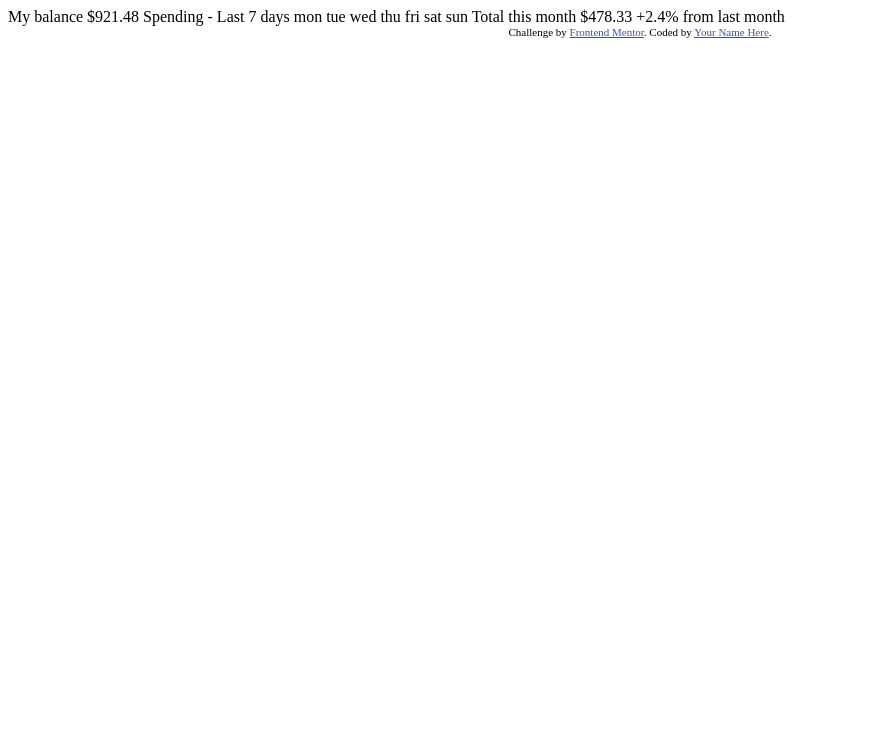
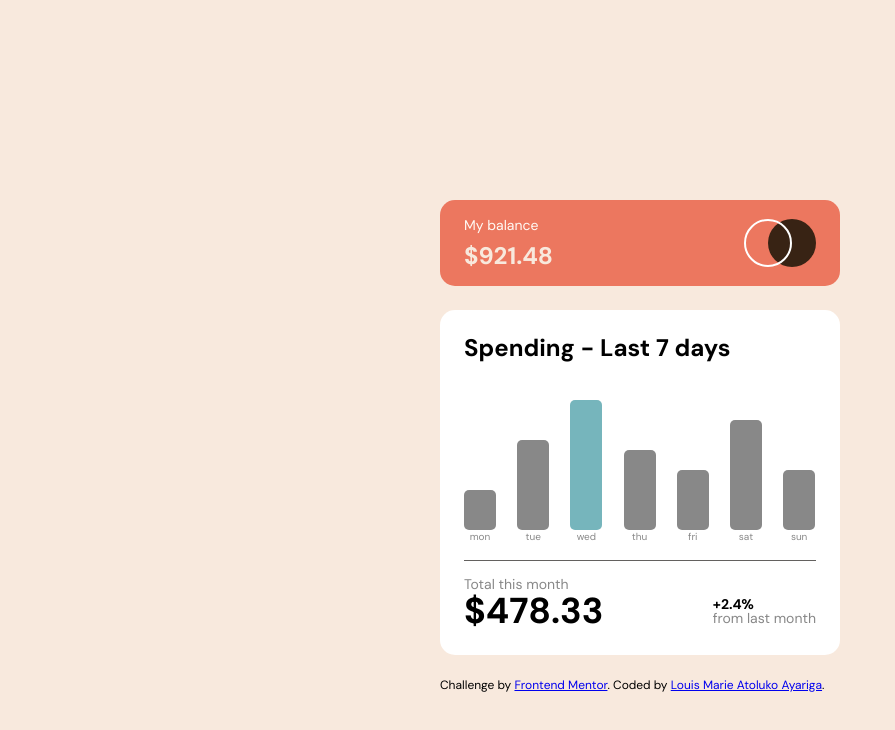
Before and after one commit to almamarie/HTML-CSS-Expenses-chart-component, a plain HTML site: page index.html in a window 1280 px wide. Shown: the whole page, without its empty margins (0-895 px from the left). Drawn offline with Linux system fonts and the light colour scheme.

Commit message:
finished dwith the project except adding that the locations of the amounts when you hover are not well positioned

```diff
--- /dev/null
+++ b/css/style.css
@@ -0,0 +1,352 @@
+* {
+  padding: 0;
+  margin: 0;
+  box-sizing: border-box;
+}
+
+html {
+  /* font-size: 10px; */
+  /* %tage of user's browser fontsize setting */
+  font-size: 62.5%;
+}
+
+body {
+  /* Set the default settings I am used to  */
+  font-family: "DM Sans", sans-serif;
+  background-color: hsl(27, 66%, 92%);
+  line-height: 1;
+  font-size: 1.4rem;
+  /* font-weight: 400; */
+  display: flex;
+  align-items: center;
+  justify-content: center;
+
+  height: 100vh;
+  width: 100vw;
+}
+
+.heading-primary {
+  color: #888;
+}
+
+.expense-component {
+  /* background-color: green; */
+  height: 40rem;
+  width: 40rem;
+
+  display: flex;
+  flex-direction: column;
+
+  gap: 2.4rem;
+}
+
+/* =================================== */
+/* BALANCE SECTION */
+/* =================================== */
+.summary {
+  margin-top: 1.6rem;
+}
+
+.section-balance {
+  padding: 1.8rem 2.4rem;
+  max-width: 100%;
+  height: 8.6rem;
+  background-color: hsl(10, 79%, 65%);
+  border-radius: 15px;
+
+  display: flex;
+  justify-content: space-between;
+  align-items: center;
+
+  color: hsl(25, 47%, 15%);
+}
+
+.balance--details {
+  display: flex;
+  flex-direction: column;
+  gap: 1.2rem;
+
+  color: hsl(27, 66%, 92%);
+}
+
+.balance--text {
+  color: hsl(33, 100%, 98%);
+}
+
+.balance-amount {
+  font-weight: 700;
+  font-size: 2.4rem;
+}
+
+.heading-secondary {
+  font-size: 2.4rem;
+  font-weight: 700;
+}
+
+/* style for the divider */
+.divider {
+  margin-top: 1.8rem;
+  height: 1px;
+  width: 100%;
+  background-color: hsla(30, 60%, 2%, 0.63);
+}
+
+/* =================================== */
+/* GRAPH SECTION */
+/* =================================== */
+
+.section-graph {
+  padding: 2.6rem 2.4rem;
+  height: 40rem;
+  background-color: #fff;
+
+  border-radius: 15px;
+}
+
+.graph {
+  /* background-color: green; */
+  margin-top: 3.2rem;
+  height: 15rem;
+  display: flex;
+  align-items: flex-end;
+
+  gap: 2.12rem;
+}
+
+.bar-chart--element {
+  display: flex;
+  flex-direction: column;
+  align-items: center;
+  gap: 0.2rem;
+
+  cursor: pointer;
+  /* position: relative; */
+}
+
+/* .mon::before {
+  content: "$23.67";
+  padding: 0.8rem 0.8rem;
+  background-color: hsl(25, 47%, 15%);
+} */
+
+.mon--bar {
+  height: 4.54rem;
+  width: 3.2rem;
+  background-color: #888;
+
+  border-radius: 5px;
+  position: relative;
+}
+
+.mon-hover-amount {
+  padding: 0.8rem 0.4rem;
+  background-color: hsl(25, 47%, 15%);
+
+  font-size: 1.2rem;
+  color: hsl(27, 66%, 92%);
+  font-weight: 700;
+
+  border-radius: 5px;
+
+  position: absolute;
+  top: 52rem;
+
+  /* opacity: 0; */
+}
+
+.tue--bar {
+  height: 9.1rem;
+  width: 3.2rem;
+  background-color: #888;
+
+  border-radius: 5px;
+  position: relative;
+}
+
+.tue-hover-amount {
+  padding: 0.8rem 0.4rem;
+  background-color: hsl(25, 47%, 15%);
+
+  font-size: 1.2rem;
+  color: hsl(27, 66%, 92%);
+  font-weight: 700;
+
+  border-radius: 5px;
+
+  position: absolute;
+  top: 47.5rem;
+
+  /* opacity: 0; */
+}
+
+.wed--bar {
+  height: 13.6rem;
+  width: 3.2rem;
+  background-color: #888;
+
+  border-radius: 5px;
+
+  position: relative;
+}
+
+.wed-hover-amount {
+  padding: 0.8rem 0.4rem;
+  background-color: hsl(25, 47%, 15%);
+
+  font-size: 1.2rem;
+  color: hsl(27, 66%, 92%);
+  font-weight: 700;
+
+  border-radius: 5px;
+
+  position: absolute;
+  top: 43.5rem;
+
+  /* opacity: 0; */
+}
+
+.thu--bar {
+  height: 8.1rem;
+  width: 3.2rem;
+  background-color: #888;
+
+  border-radius: 5px;
+
+  position: relative;
+}
+
+.thu-hover-amount {
+  padding: 0.8rem 0.4rem;
+  background-color: hsl(25, 47%, 15%);
+
+  font-size: 1.2rem;
+  color: hsl(27, 66%, 92%);
+  font-weight: 700;
+
+  border-radius: 5px;
+
+  position: absolute;
+  top: 48.7rem;
+
+  /* opacity: 0; */
+}
+
+.fri--bar {
+  height: 6.1rem;
+  width: 3.2rem;
+  background-color: #888;
+
+  border-radius: 5px;
+
+  position: relative;
+}
+
+.fri-hover-amount {
+  padding: 0.8rem 0.4rem;
+  background-color: hsl(25, 47%, 15%);
+
+  font-size: 1.2rem;
+  color: hsl(27, 66%, 92%);
+  font-weight: 700;
+
+  border-radius: 5px;
+
+  position: absolute;
+  top: 51rem;
+
+  /* opacity: 0; */
+}
+
+.sat--bar {
+  height: 11.3rem;
+  width: 3.2rem;
+  background-color: #888;
+
+  border-radius: 5px;
+
+  position: relative;
+}
+
+.sat-hover-amount {
+  padding: 0.8rem 0.4rem;
+  background-color: hsl(25, 47%, 15%);
+
+  font-size: 1.2rem;
+  color: hsl(27, 66%, 92%);
+  font-weight: 700;
+
+  border-radius: 5px;
+
+  position: absolute;
+  top: 45.5rem;
+
+  /* opacity: 0; */
+}
+
+.sun--bar {
+  height: 6.6rem;
+  width: 3.2rem;
+  background-color: #888;
+
+  border-radius: 5px;
+
+  position: relative;
+}
+
+.sun-hover-amount {
+  padding: 0.8rem 0.4rem;
+  background-color: hsl(25, 47%, 15%);
+
+  font-size: 1.2rem;
+  color: hsl(27, 66%, 92%);
+  font-weight: 700;
+
+  border-radius: 5px;
+
+  position: absolute;
+  top: 50rem;
+
+  /* opacity: 0; */
+}
+
+.hidden {
+  opacity: 0;
+}
+
+.name {
+  font-size: 1rem;
+  color: #888;
+}
+
+.current-day {
+  background-color: hsl(186, 34%, 60%);
+}
+
+/* =================================== */
+/* SUMMARY */
+/* =================================== */
+.summary {
+  margin-top: 1.6rem;
+}
+.summary--amount {
+  margin-top: 0.2rem;
+  display: flex;
+  align-items: center;
+  justify-content: space-between;
+}
+.amount {
+  font-weight: 700;
+  font-size: 3.6rem;
+}
+.summary--percentage {
+  font-weight: 700;
+}
+
+.footer {
+  font-size: 1.2rem;
+}
+/* font size (px)
+10 / 12 / 14 / 16 / 18 / 20 / 24 / 30 / 36 / 44 / 52 / 62 / 74 / 86 / 98
+
+- Spacing system (px)
+2 / 4 / 8 / 12 / 16 / 24 / 32 / 48 / 64 / 80 / 96 / 128 */
--- a/index.html
+++ b/index.html
@@ -1,43 +1,110 @@
 <!DOCTYPE html>
 <html lang="en">
   <head>
-  <meta charset="UTF-8">
-  <meta name="viewport" content="width=device-width, initial-scale=1.0"> <!-- displays site properly based on user's device -->
+    <meta charset="UTF-8" />
+    <meta name="viewport" content="width=device-width, initial-scale=1.0" />
 
-  <link rel="icon" type="image/png" sizes="32x32" href="./images/favicon-32x32.png">
+    <!-- GOOGLE FONTS -->
+    <link rel="preconnect" href="https://fonts.googleapis.com" />
+    <link rel="preconnect" href="https://fonts.gstatic.com" crossorigin />
+    <link
+      href="https://fonts.googleapis.com/css2?family=DM+Sans:wght@400;700&display=swap"
+      rel="stylesheet"
+    />
+
+    <!-- STYLESHEETS -->
+    <link rel="stylesheet" href="css/style.css" />
+
+    <link
+      rel="icon"
+      type="image/png"
+      sizes="32x32"
+      href="./images/favicon-32x32.png"
+    />
 
     <title>Frontend Mentor | Expenses chart component</title>
 
     <!-- Feel free to remove these styles or customise in your own stylesheet 👍 -->
-  <style>
-    .attribution { font-size: 11px; text-align: center; }
-    .attribution a { color: hsl(228, 45%, 44%); }
-  </style>
   </head>
   <body>
+    <main class="expense-component">
+      <section class="section-balance">
+        <div class="balance--details">
+          <p class="balance--text">My balance</p>
+          <p class="balance-amount">$921.48</p>
+        </div>
+        <img alt="logo" src="images/logo.svg" />
+      </section>
+      <section class="section-graph">
+        <p class="heading-secondary">Spending - Last 7 days</p>
+        <div class="graph">
+          <div class="mon bar-chart--element">
+            <div class="mon-hover-amount hidden">$26.90</div>
+            <div class="mon--bar"></div>
+            <p class="name">mon</p>
+          </div>
 
-  My balance
-  $921.48
+          <div class="tue bar-chart--element">
+            <div class="tue-hover-amount hidden">$26.90</div>
+            <div class="tue--bar"></div>
+            <p class="name">tue</p>
+          </div>
 
-  Spending - Last 7 days
+          <div class="wed bar-chart--element">
+            <div class="wed-hover-amount hidden">$26.90</div>
 
-  mon
-  tue
-  wed
-  thu
-  fri
-  sat
-  sun
+            <div class="wed--bar current-day"></div>
+            <p class="name">wed</p>
+          </div>
 
-  Total this month
-  $478.33
+          <div class="thu bar-chart--element">
+            <div class="thu-hover-amount hidden">$26.90</div>
 
-  +2.4%
-  from last month
+            <div class="thu--bar"></div>
+            <p class="name">thu</p>
+          </div>
 
-  <div class="attribution">
-    Challenge by <a href="https://www.frontendmentor.io?ref=challenge" target="_blank">Frontend Mentor</a>.
-    Coded by <a href="#">Your Name Here</a>.
+          <div class="fri bar-chart--element">
+            <div class="fri-hover-amount hidden">$26.90</div>
+
+            <div class="fri--bar"></div>
+            <p class="name">fri</p>
           </div>
+
+          <div class="sat bar-chart--element">
+            <div class="sat-hover-amount hidden">$26.90</div>
+            <div class="sat--bar"></div>
+            <p class="name">sat</p>
+          </div>
+
+          <div class="sun bar-chart--element">
+            <div class="sun-hover-amount hidden">$26.90</div>
+            <div class="sun--bar"></div>
+            <p class="name">sun</p>
+          </div>
+        </div>
+        <div class="divider"></div>
+
+        <div class="summary">
+          <p class="heading-primary">Total this month</p>
+          <div class="summary--amount">
+            <div class="amount">$478.33</div>
+            <div class="summary--aside">
+              <div class="summary--percentage">+2.4%</div>
+              <span class="heading-primary">from last month</span>
+            </div>
+          </div>
+        </div>
+      </section>
+      <footer class="footer">
+        Challenge by
+        <a href="https://www.frontendmentor.io?ref=challenge" target="_blank"
+          >Frontend Mentor</a
+        >. Coded by <a href="#">Louis Marie Atoluko Ayariga</a>.
+      </footer>
+    </main>
+    <!-- SCRIPTS -->
+    <script rel="script" src="js/script.js"></script>
+    <!-- displays site properly based on user's device -->
   </body>
 </html>
--- /dev/null
+++ b/js/script.js
@@ -0,0 +1,103 @@
+"use strict";
+let jsonData = [
+  {
+    day: "mon",
+    amount: 17.45,
+  },
+  {
+    day: "tue",
+    amount: 34.91,
+  },
+  {
+    day: "wed",
+    amount: 52.36,
+  },
+  {
+    day: "thu",
+    amount: 31.07,
+  },
+  {
+    day: "fri",
+    amount: 23.39,
+  },
+  {
+    day: "sat",
+    amount: 43.28,
+  },
+  {
+    day: "sun",
+    amount: 25.48,
+  },
+];
+const data = {};
+
+jsonData.map((ele) => {
+  data[ele.day] = ele.amount;
+});
+
+const getMaxAmount = function () {
+  let max = 0;
+  jsonData.map((ele) => {
+    if (ele.amount > max) {
+      console.log(ele);
+      max = ele.amount;
+    }
+  });
+  return max;
+};
+
+// Calculate multiplier
+const calculateMultiplier = function () {
+  //  26 rem is the height of the container for graph and we need to
+  // scale the values down to fit the height of the graph so we
+  // if 26rem = 100% of the height of the container
+  //      Xrem = 1%
+  // X = 26 / 100
+  const maxValue = getMaxAmount();
+  return maxValue / 260;
+};
+
+// Update the bars on the page
+const updateBars = function () {
+  const multiplier = calculateMultiplier();
+  jsonData.forEach((data) => {
+    const value = Math.trunc(0.26 * data.amount);
+    console.log(value);
+    document.querySelector(`.${data.day}--bar`).style.height = `${value}rem`;
+  });
+};
+
+updateBars();
+
+// jsonData.forEach((val) => {
+//   const amount = `.${val.day}--bar`;
+//   console.log(amount);
+//   document.querySelector(amount).style.height = "1.2rem";
+// });
+
+jsonData.forEach((data) => {
+  let day = document.querySelector(`.${data.day}`);
+  let hover = document.querySelector(`.${data.day}-hover-amount`);
+  hover.innerHTML = `\$${data.amount}`;
+  day.addEventListener("mouseover", function () {
+    console.log(`${data.day} mouse hover`);
+    hover.style.opacity = 100;
+  });
+
+  day.addEventListener("mouseleave", function () {
+    console.log("${data.day} leave hover");
+    hover.style.opacity = 0;
+  });
+});
+
+// let wed = document.querySelector(".wed");
+// let wedHover = document.querySelector(".wed-hover-amount");
+// wed.addEventListener("mouseover", function () {
+//   console.log("wed mouse hover");
+//   wedHover.style.opacity = 100;
+// });
+
+// wed.addEventListener("mouseleave", function () {
+//   console.log("wed leave hover");
+//   wedHover.style.opacity = 0;
+// });
```
Also changed, not shown: 1 other file. Lines whose indentation alone changed are shown as unchanged.
